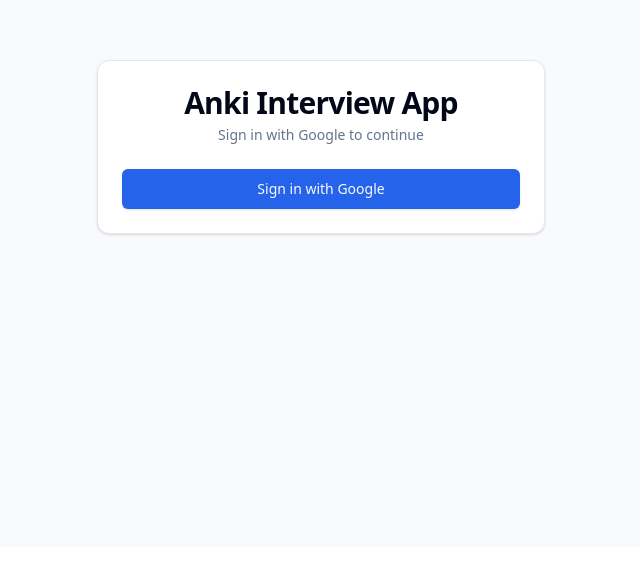
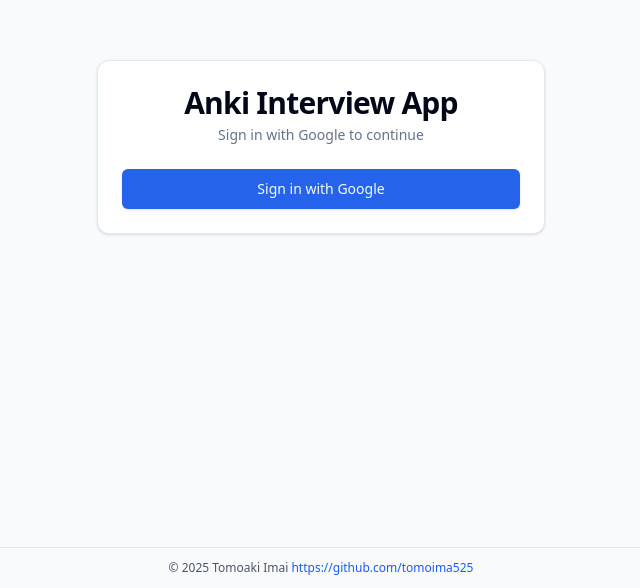
Before and after one commit to tomoima525/anki-app, a Next.js app in the folder frontend/: page /login in a window 1280 px wide. Shown: the part 253-841 px from the top of the page, without its empty margins (319-959 px from the left). Before the commit the page ends 800 px from the top, so only its background shows below. Built offline with nearby package versions, Linux system fonts and the light colour scheme.

Commit message:
simple footer

```diff
--- a/frontend/src/app/layout.tsx
+++ b/frontend/src/app/layout.tsx
@@ -12,7 +12,20 @@ export default function RootLayout({
 }) {
   return (
     <html lang="en">
-      <body>{children}</body>
+      <body className="flex min-h-screen flex-col">
+        <main className="flex-1">{children}</main>
+        <footer className="border-t border-gray-200 bg-gray-50 py-3 text-center text-xs text-gray-600">
+          © 2025 Tomoaki Imai{" "}
+          <a
+            href="https://github.com/tomoima525"
+            target="_blank"
+            rel="noopener noreferrer"
+            className="text-blue-600 hover:underline"
+          >
+            https://github.com/tomoima525
+          </a>
+        </footer>
+      </body>
     </html>
   );
 }
```
